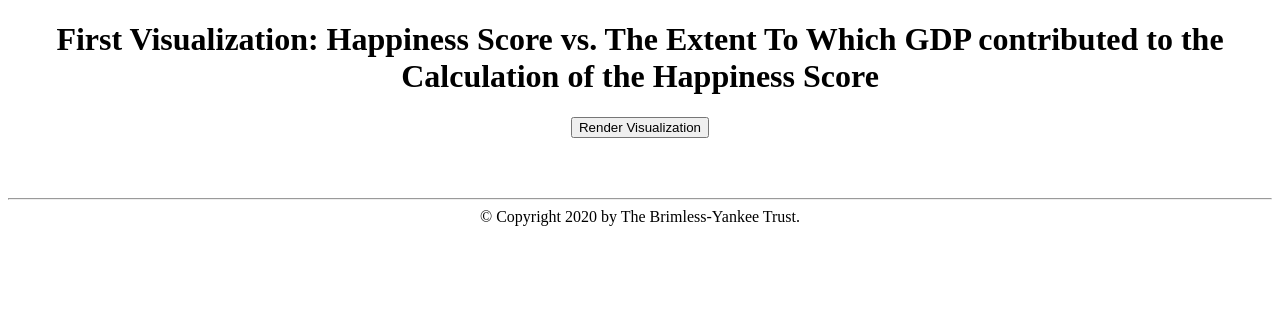
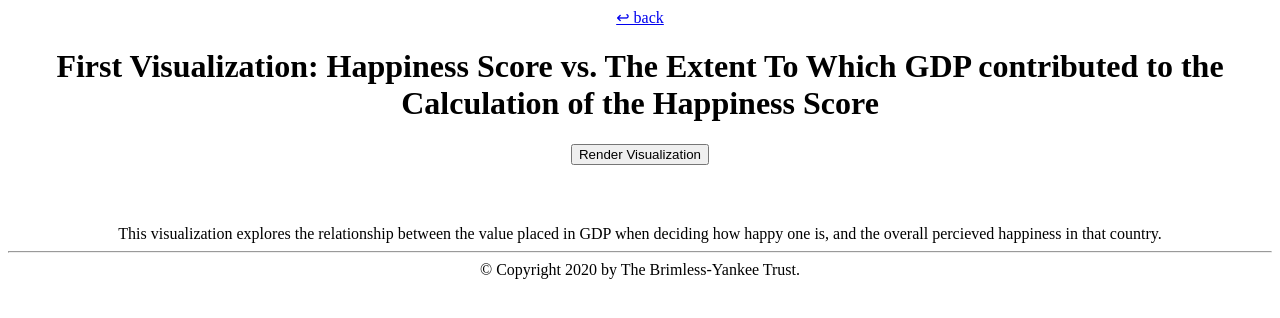
Before and after one commit to ahmedksultan/brimless-yankee, a Flask app: template app/templates/happiness-gdp.html in a window 1280 px wide. Shown: the top 318 px of the page. Run offline with Flask 2, Linux system fonts and the light colour scheme; the template is opened without the code that fills it, so the values that code supplies are empty; parts of the project's set-up code (start-up, migrations or seed data) failed here and were passed over; some libraries are stand-ins or nearby versions.

Commit message:
small changes, turned a div into an h1 here and there

```diff
--- a/app/__init__.py
+++ b/app/__init__.py
@@ -10,19 +10,21 @@ data = {
     "universityRankings": dataModule.universityRankings
 }
 
+
 app = Flask(__name__)
 app.secret_key = os.urandom(24)
+
 
 @app.route('/')
 def index():
     return render_template('index.html')
 
 
-
 @app.route('/happiness-gdp')
 def happinessGdp():
     return render_template('happiness-gdp.html', data=data)
 
+
 if __name__ == "__main__":
     app.debug = True
     app.run(host='0.0.0.0')
--- a/app/templates/happiness-gdp.html
+++ b/app/templates/happiness-gdp.html
@@ -3,6 +3,7 @@
 {% block title %}Happiness Vs. GDP{% endblock %}
 {% block scriptPath %}./static/js/happiness-gdp.js{% endblock %}
 {% block vizTitle %}First Visualization: Happiness Score vs. The Extent To Which GDP contributed to the Calculation of the Happiness Score{% endblock %}
+{% block description %}This visualization explores the relationship between the value placed in GDP when deciding how happy one is, and the overall percieved happiness in that country.{% endblock %}
 {% block controls %}
     <button onclick="render()">Render Visualization</button>
 {% endblock %}
--- a/app/templates/viz-template.html
+++ b/app/templates/viz-template.html
@@ -14,10 +14,12 @@
         // next line shows an error in the linter but works perfectly
         var data = {{ data | tojson }};
     </script>
+    <a href="/">&#8617; back</a>
     <h1 id="title" class="viz-title">{% block vizTitle %}{% endblock %}</h1>
     {% block controls %}{% endblock %}
     <div id="viz" class="viz-container"></div>
 
+    <div id="description">{% block description %}This is a visualization{% endblock %}</div>
     <div id="footer">
         {% block footer %}
         <hr>
```
